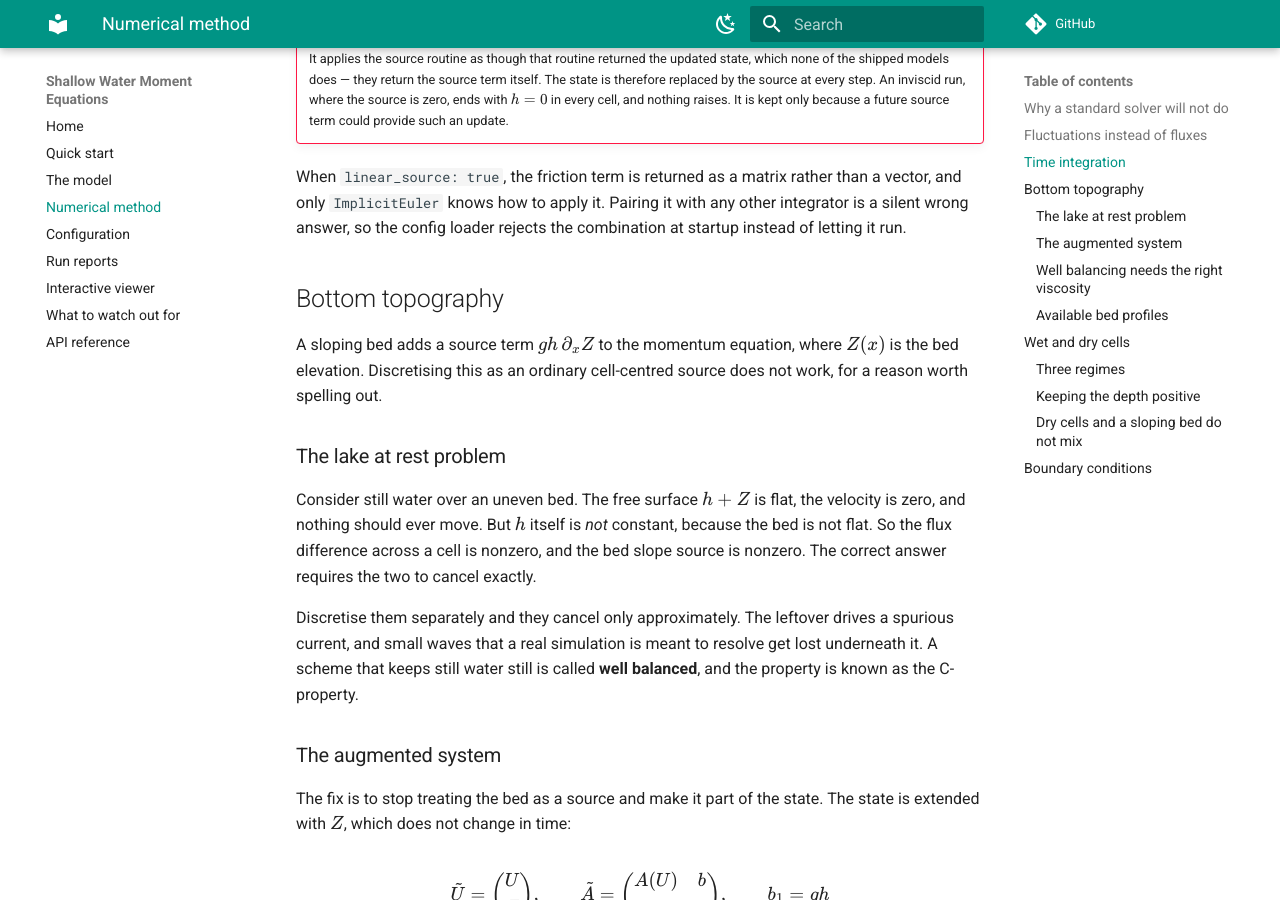
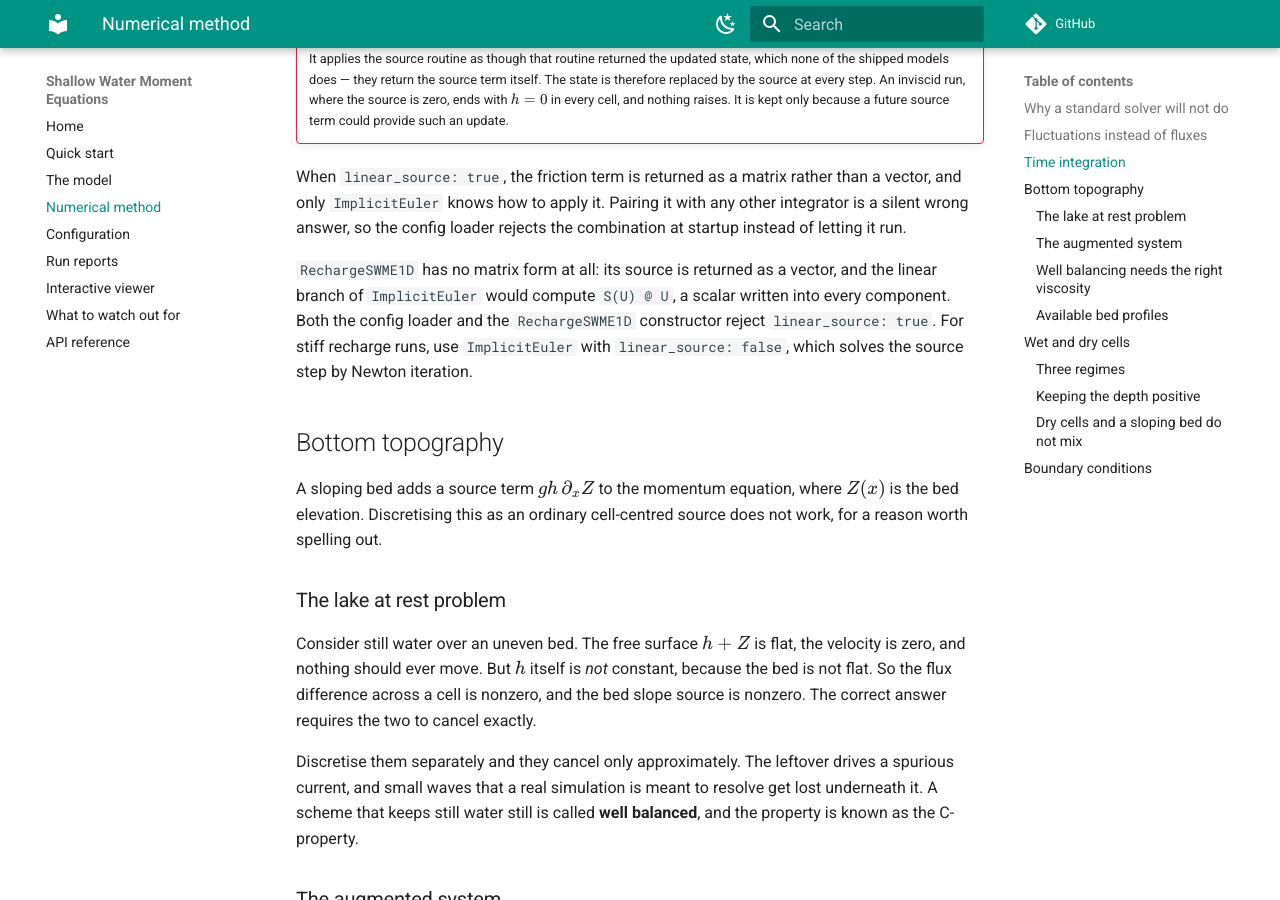
Before and after one commit to Anenin41/Rainfall-Runoff-Paper, an MkDocs documentation site: the page built from docs/numerics.md, in a window 1280 px wide and 900 px high, scrolled down 1774 px. Built offline with MkDocs 1.6.1 and Material for MkDocs 9.7.7, drawn with Linux system fonts in a browser that asks for light colours; comment, search, counter and statistics services are not loaded.

Commit message:
test that the two guards fire, and note the recharge exception wherver linear_source: true is recommended

```diff
--- a/docs/numerics.md
+++ b/docs/numerics.md
@@ -69,6 +69,12 @@ When `linear_source: true`, the friction term is returned as a matrix rather tha
 vector, and only `ImplicitEuler` knows how to apply it. Pairing it with any other
 integrator is a silent wrong answer, so the config loader rejects the combination at
 startup instead of letting it run.
+
+`RechargeSWME1D` has no matrix form at all: its source is returned as a vector, and the
+linear branch of `ImplicitEuler` would compute `S(U) @ U`, a scalar written into every
+component. Both the config loader and the `RechargeSWME1D` constructor reject
+`linear_source: true`. For stiff recharge runs, use `ImplicitEuler` with
+`linear_source: false`, which solves the source step by Newton iteration.
 
 ## Bottom topography
 
```
Also changed, not shown: docs/configuration.md (+1 -1 lines), docs/limitations.md (+3 -0 lines), 1 other file.
